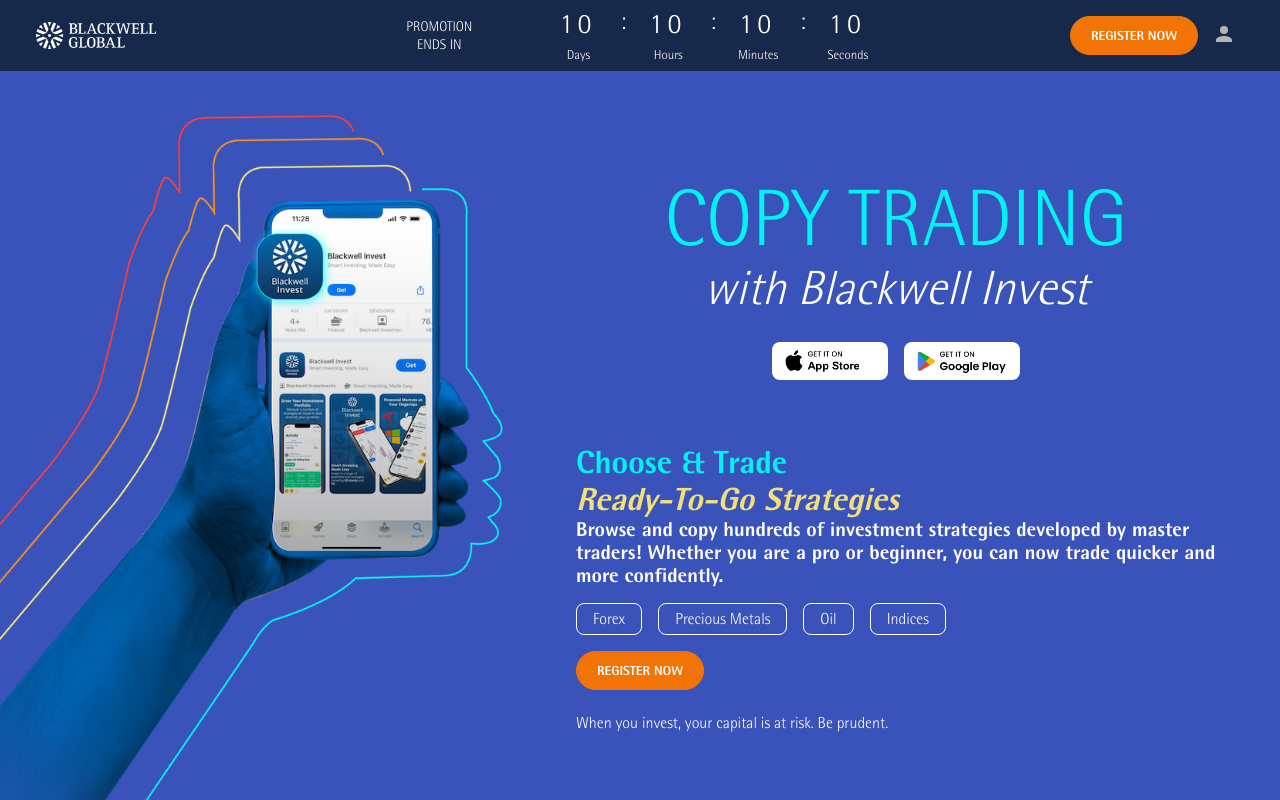
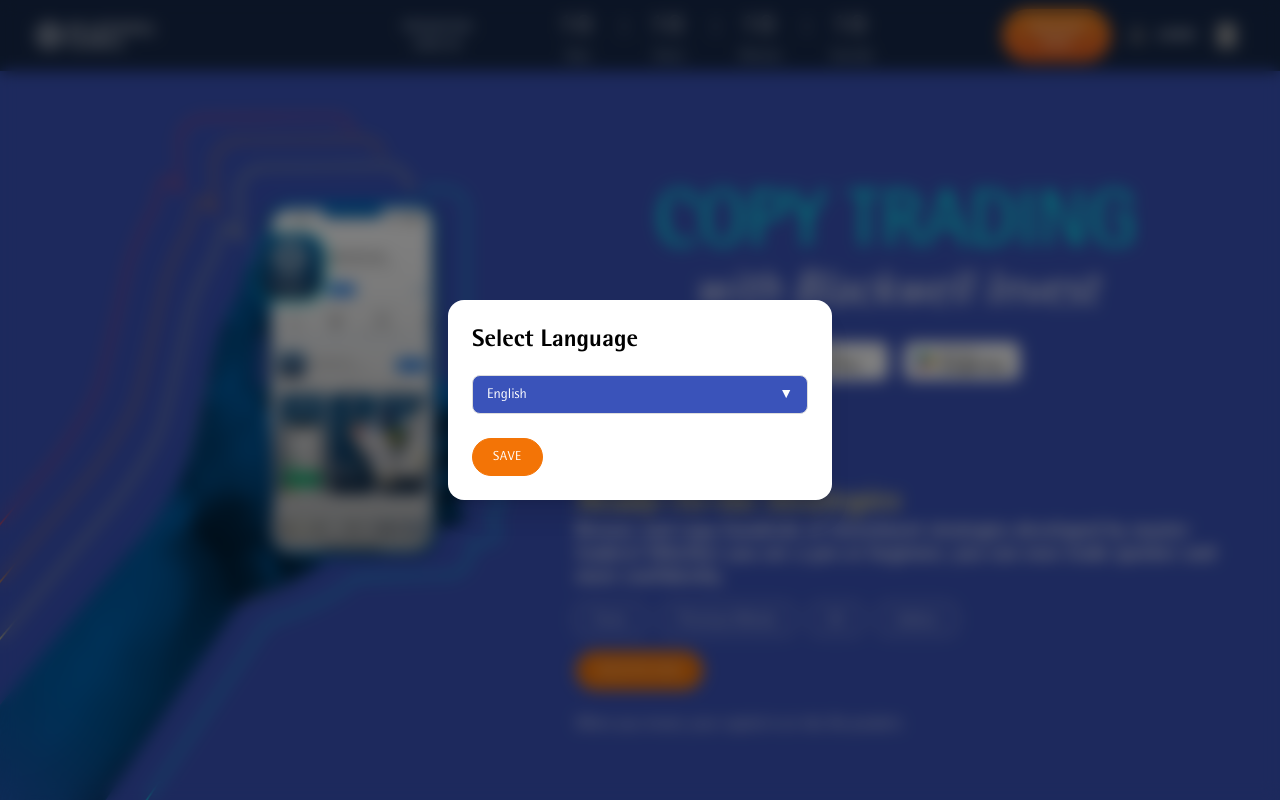
Before and after one commit to Nickole2116/blackwell-test, a Next.js app: page /home in a window 1280 px wide. Both pictures are taken after a click on the button 1223 px from the left and 35 px from the top of the page. Shown: the top 800 px of the page. Built offline with nearby package versions, Linux system fonts and the light colour scheme; grey boxes are pictures that could not be loaded.

Commit message:
language popup and register popup

```diff
--- /dev/null
+++ b/app/components/popup/LanguagePopup.tsx
@@ -0,0 +1,63 @@
+'use client'
+
+import { useState } from "react"
+
+import Popup from "@/app/components/shared/Popup"
+import Select from "@/app/components/shared/Select"
+import Button from "@/app/components/shared/Button"
+import { useI18n } from '@/context/I18nContext'
+
+type LanguagePopupProps = {
+  open: boolean
+  onClose: () => void
+}
+
+export default function LanguagePopup({
+  open,
+  onClose
+}: LanguagePopupProps) {
+
+  const [language, setLanguage] = useState(
+    typeof window !== "undefined"
+      ? localStorage.getItem("lang") || "en"
+      : "en"
+  )
+  const { changeLocale } = useI18n()
+
+  const options = [
+    { label: "English", value: "en" },
+    { label: "中文", value: "zh" },
+    { label: "日本語", value: "jp" }
+  ]
+
+  const handleSave = () => {
+
+    localStorage.setItem("lang", language)
+    changeLocale(language)
+
+    onClose()
+  }
+
+  return (
+    <Popup open={open} onClose={onClose} size="sm">
+
+      <h2 className="text-2xl font-bold mb-6">
+        Select Language
+      </h2>
+
+      <Select
+        options={options}
+        value={language}
+        placeholder="Select language"
+        onChange={(value) => setLanguage(value)}
+      />
+
+      <div className="mt-6">
+        <Button onClick={handleSave}>
+          Save
+        </Button>
+      </div>
+
+    </Popup>
+  )
+}
--- a/app/components/popup/LoginPopup.tsx
+++ b/app/components/popup/LoginPopup.tsx
@@ -0,0 +1,171 @@
+'use client'
+
+import { useState } from "react"
+import { z } from "zod"
+
+import Popup from "@/app/components/shared/Popup"
+import Input from "@/app/components/shared/Input"
+import Button from "@/app/components/shared/Button"
+import { useAuthStore } from "@/store/authStore"
+
+type LoginPopupProps = {
+  open: boolean
+  onClose: () => void
+}
+
+type FormState = {
+  email: string
+  password: string
+}
+
+type FormErrors = Partial<FormState>
+
+const loginSchema = z.object({
+
+  email: z
+    .string()
+    .min(1, "Email is required")
+    .email("Invalid email format"),
+
+  password: z
+    .string()
+    .min(6, "Password must be at least 6 characters")
+
+})
+
+export default function LoginPopup({
+  open,
+  onClose
+}: LoginPopupProps) {
+
+  const login = useAuthStore((state) => state.login)
+
+  const [form, setForm] = useState<FormState>({
+    email: '',
+    password: ''
+  })
+
+  const [errors, setErrors] = useState<FormErrors>({})
+  const [loading, setLoading] = useState(false)
+
+  const handleChange = (
+    e: React.ChangeEvent<HTMLInputElement | HTMLTextAreaElement>
+  ) => {
+
+    const { name, value } = e.target
+
+    setForm(prev => ({
+      ...prev,
+      [name]: value
+    }))
+
+    if (errors[name as keyof FormState]) {
+
+      setErrors(prev => ({
+        ...prev,
+        [name]: undefined
+      }))
+
+    }
+  }
+
+  const validate = (): FormErrors => {
+
+    const result = loginSchema.safeParse(form)
+
+    if (result.success) return {}
+
+    const newErrors: FormErrors = {}
+
+    result.error.issues.forEach(issue => {
+      const field = issue.path[0] as keyof FormState
+      newErrors[field] = issue.message
+    })
+
+    return newErrors
+  }
+
+  const handleSubmit = async (e: React.FormEvent<HTMLFormElement>) => {
+
+    e.preventDefault()
+
+    const validationErrors = validate()
+
+    if (Object.keys(validationErrors).length > 0) {
+
+      setErrors(validationErrors)
+
+      const firstError = Object.keys(validationErrors)[0]
+
+      document
+        .querySelector(`[name="${firstError}"]`)
+        ?.scrollIntoView({ behavior: "smooth", block: "center" })
+
+      return
+    }
+
+    setErrors({})
+    setLoading(true)
+
+    try {
+
+      await new Promise(resolve => setTimeout(resolve, 1000))
+
+      login({
+        firstName: "User",
+        email: form.email
+      })
+
+      console.log("Login success", form)
+
+      onClose()
+
+    } catch {
+
+      alert("Login failed")
+
+    } finally {
+
+      setLoading(false)
+
+    }
+
+  }
+
+  return (
+    <Popup open={open} onClose={onClose} size="md">
+
+      <h2 className="text-2xl font-bold mb-6">
+        Login
+      </h2>
+
+      <form onSubmit={handleSubmit} className="space-y-4">
+
+        <Input
+          label="Email"
+          name="email"
+          value={form.email}
+          onChange={handleChange}
+          error={errors.email}
+        />
+
+        <Input
+          label="Password"
+          type="password"
+          name="password"
+          value={form.password}
+          onChange={handleChange}
+          error={errors.password}
+        />
+
+        <Button type="submit">
+
+          {loading ? "Logging in..." : "Login"}
+
+        </Button>
+
+      </form>
+
+    </Popup>
+  )
+}
--- a/app/components/shared/Button.tsx
+++ b/app/components/shared/Button.tsx
@@ -8,7 +8,7 @@
   href?: string
   onClick?: MouseEventHandler<HTMLButtonElement>
   popover?: string
-  variant?: 'primary' | 'secondary' | 'icon'
+  variant?: 'primary' | 'secondary' | 'icon' | 'gradient' | 'null'
   className?: string
   type?: 'button' | 'submit' | 'reset'
 }
@@ -26,12 +26,14 @@
   const [showPopover, setShowPopover] = useState(false)
 
   const baseStyle =
-    'inline-flex items-center justify-center px-4 py-2 rounded-md text-sm font-medium transition'
+    'inline-flex items-center justify-center px-4 py-2 transition'
 
   const variants = {
     primary: 'btn-primary',
     secondary: 'btn-secondary',
     icon: 'btn-icon',
+    gradient: 'btn-gradient',
+    null: 'btn-null'
   }
 
   const buttonClass = `${baseStyle} ${variants[variant]} ${className}`
--- a/app/fonts.ts
+++ b/app/fonts.ts
@@ -2,9 +2,15 @@
 
 export const rotis = localFont({
   src: [
+
     {
       path: "../fonts/ATRotisSemiSans-Light.ttf",
       weight: "300",
+      style: "normal",
+    },
+    {
+      path: "../fonts/ATRotisSemiSans.ttf",
+      weight: "400",
       style: "normal",
     },
     {
--- a/app/home/layout/Body.tsx
+++ b/app/home/layout/Body.tsx
@@ -24,7 +24,6 @@
         <div className="body">
             {/** CopyTrade */}
             <section className="copytrade-section">
-                {user?.firstName}
                 <CopyTradeSection />
             </section>
 
--- a/app/home/layout/Header.tsx
+++ b/app/home/layout/Header.tsx
@@ -3,15 +3,19 @@
 import Image from "next/image";
 import Icon from "@mdi/react";
 import Button from "@/app/components/shared/Button";
-import { mdiGoogle, mdiFacebook, mdiAccount } from "@mdi/js"
+import { mdiTranslateVariant, mdiAccount } from "@mdi/js"
 
 type HeaderProps = {
-    setOpenRegister: (value: boolean) => void
-  }
+    setOpenRegister: (value: boolean) => void,
+    setOpenLogin: (value: boolean) => void
+    setOpenLanguage: (value: boolean) => void
+}
 
 
 export default function Header({
-    setOpenRegister
+    setOpenRegister,
+    setOpenLogin,
+    setOpenLanguage
   }: HeaderProps) {
 
     return <>
@@ -22,7 +26,7 @@
                     </div>
                     <div className="center-side">
                         <div className="countdown-label">
-                            <span>Promotion <br/>Ends In</span>
+                            <span className="color-subtext">Promotion <br/>Ends In</span>
                         </div>
                         <div className="countdown">
                             <div className="countdown-item">
@@ -53,12 +57,18 @@
                         </div>
                     </div>
                     <div className="right-side">
-                        <Button popover="Sign Up Now" onClick={() => setOpenRegister(true)}>
+
+                        <Button variant="gradient" popover="Sign Up Now" onClick={() => setOpenRegister(true)}>
                             Register Now
                         </Button>
-                        <Button variant="icon" popover="Login Here">
+                        <Button variant="icon" popover="Login Here" onClick={() => setOpenLogin(true)}>
                             <Icon path={mdiAccount} size={1} className="thumbnail" />
+                            <span>Login</span>
                         </Button>
+                        <Button variant="null" popover="Change Language Here" onClick={() => setOpenLanguage(true)}>
+                            <img src="https://flagsapi.com/BE/shiny/64.png" alt="App Store" width={100} height={100} className="locate" />
+                        </Button>
+
                     </div>
             </div>
         </nav>
--- a/app/home/page.tsx
+++ b/app/home/page.tsx
@@ -6,15 +6,19 @@
 import Footer from "./layout/Footer";
 import { useState } from "react"
 import RegisterPopup from "../components/popup/RegisterPopup";
+import LoginPopup from "../components/popup/LoginPopup";
+import LanguagePopup from "../components/popup/LanguagePopup";
 
 
 export default function HomePage() {
-  const [open, setOpen] = useState(false)
+  const [openRegister, setOpenRegister] = useState(false)
+  const [openLogin, setOpenLogin] = useState(false)
+  const [openLanguage, setOpenLanguage] = useState(false)
   return (
 
     <>
       {/** Header */}
-      <Header setOpenRegister={setOpen} />
+      <Header setOpenRegister={setOpenRegister} setOpenLogin={setOpenLogin} setOpenLanguage={setOpenLanguage} />
 
 
       {/** Content */}
@@ -24,7 +28,9 @@
       {/** Footer */}
       <Footer />
 
-      <RegisterPopup open={open} onClose={() => setOpen(false)} />
+      <RegisterPopup open={openRegister} onClose={() => setOpenRegister(false)} />
+      <LoginPopup open={openLogin} onClose={() => setOpenLogin(false)} />
+      <LanguagePopup open={openLanguage} onClose={() => setOpenLanguage(false)} />
 
     </>
   );
--- a/styles/globals.scss
+++ b/styles/globals.scss
@@ -12,15 +12,108 @@
   line-height: 1.15;
 }
 
+/* Shared - Nickole Frequencedly-Used */
+@mixin gen-box($bgbox:null, $paddingbox:null, $radius:0) {
+  outline: none !important;
+  background: $bgbox; padding: $paddingbox;
+  @if $radius != 0 { border-radius: $radius; }
+}
+@mixin gen-text($gentxtcolor: null, $gentxtsize: null, $gentxtweight: 400) {
+  color: $gentxtcolor; font-size: $gentxtsize; font-weight: $gentxtweight;
+}
+@mixin gen-flexbox($flextype: start, $align: center, $gap: 0) {
+  display: flex;
+
+  @if $flextype == start { justify-content: flex-start; }
+  @else if $flextype == center { justify-content: center; }
+  @else if $flextype == end { justify-content: flex-end; }
+  @else { justify-content: $flextype; }
+
+  @if $align == start { align-items: flex-start; }
+  @else if $align == center { align-items: center; }
+  @else if $align == end { align-items: flex-end; }
+  @else { align-items: $align; }
+
+  @if $gap != 0 { gap: $gap; }
+}
+
+/* Shared Buttons */
+.btn-gradient {
+  @include gen-box(linear-gradient(to bottom, $gradient-1, $gradient-2), .675rem 1.25rem , 30px);
+  @include gen-text($text-color, .813rem, 400);
+  cursor: pointer;
+  border: 1px solid $orange;
+  text-transform: uppercase;
+  letter-spacing: .5px;
+  transition: all 0.3s ease-in-out;
+  &:hover {
+    @include gen-box(linear-gradient(to bottom, $gradient-2, $gradient-1), .675rem 1.25rem , 30px);
+    @include gen-text($text-color, .813rem, 400);
+  }
+}
+.btn-primary {
+  @include gen-box($orange, .675rem 1.25rem , 30px);
+  @include gen-text($text-color, .813rem, 400);
+  cursor: pointer;
+  border: 1px solid $orange;
+  text-transform: uppercase;
+  letter-spacing: .5px;
+  transition: all 0.3s ease;
+  &:hover {
+    @include gen-box($orange, .675rem 1.25rem , 30px);
+    @include gen-text($text-color, .813rem, 400);
+  }
+}
+.btn-null {
+  @include gen-box(transparent, 0.125rem .5rem , 0px);
+  @include gen-text($text-color, .813rem, 400);
+  @include gen-flexbox(center, center, .5rem );
+  cursor: pointer;
+  transition: all 0.3s ease;
+  &:hover {
+    @include gen-box(transparent, 0.125rem .5rem , 0px);
+    @include gen-text($text-color, .813rem, 400);
+  }
+}
+
+.btn-icon {
+  cursor: pointer;
+  color: #fff;
+  padding: .45rem .5rem;
+  font-size: 0.813rem;
+  font-weight: 600;
+  text-transform: uppercase;
+  letter-spacing: .5px;
+  transition: all 0.3s ease;
+  border-radius: 0;
+  border-bottom: 3px solid transparent;
+  display: flex;
+  align-items: center;
+  justify-content: center;
+  gap: .5rem;
+  &:hover {
+    border-bottom: 3px solid $background;
+  }
+}
+
+.button-popover {
+  text-transform: capitalize;
+  background-color: #373737;
+  color: #fff;
+  border-radius: 8px;
+  font-size: .675rem;
+}
+
+
 /* Landing Content */
 .head {
   background-color: $header-background;
   padding: .5rem 1.25rem;
-  min-height: 60px;
+  min-height: $header-height;
 
 
   & > .container {
-    max-width: 1520px;
+    max-width: $content-maxwidth;
     & > .left-side {
       display: flex;
       align-items: center;
@@ -66,7 +159,7 @@
           & .value {
             display: flex;
             font-size: 1.75rem;
-            font-weight: 400;
+            font-weight: 300;
             color: #fff;
             letter-spacing: .375rem;
           }
@@ -74,12 +167,13 @@
             display: flex;
             font-size: .813rem;
             font-weight: 400;
-            color: #fff;
+            color: $subtext-color;
           }
         }
 
         & .countdown-separator {
-          font-size: 1.5rem;
+          padding-top: .25px;
+          font-size: 1.75rem;
           font-weight: 400;
           color: #fff;
           align-self: start;
@@ -95,9 +189,13 @@
       justify-content: flex-end;
       gap: .375rem;
       width: 20%;
+      & img.locate {
+        width: 25px;
+        height: 25px;
+      }
 
       & .thumbnail {
-        color: #b4b4b4;
+        color: $grey;
       }
 
     }
@@ -558,46 +656,6 @@
 
 
 
-/* Shared Buttons */
-.btn-primary {
-  cursor: pointer;
-  background-color: $orange;
-  color: #fff;
-  border: 1px solid $orange;
-  border-radius: 30px;
-  padding: .675rem 1.25rem;
-  font-size: 0.813rem;
-  font-weight: 600;
-  text-transform: uppercase;
-  transition: all 0.3s ease;
-  &:hover {
-    background-color: #fff;
-    color: $orange;
-  }
-}
-
-.btn-icon {
-  cursor: pointer;
-  color: #fff;
-  padding: .45rem .5rem;
-  font-size: 0.813rem;
-  font-weight: 600;
-  text-transform: uppercase;
-  transition: all 0.3s ease;
-  border-radius: 0;
-  border-bottom: 3px solid transparent;
-  &:hover {
-    border-bottom: 3px solid $background;
-  }
-}
-
-.button-popover {
-  text-transform: capitalize;
-  background-color: #373737;
-  color: #fff;
-  border-radius: 8px;
-  font-size: .675rem;
-}
 
 
 /* Shared Components */
@@ -784,3 +842,7 @@
 .animate-popup {
   animation: popup .25s ease;
 }
+
+
+/* Shared typographs */
+.color-subtext { color: $subtext-color; }
```
Also changed, not shown: styles/_variable.scss (+11 -0 lines), fonts/ATRotisSemiSans.ttf (added).
